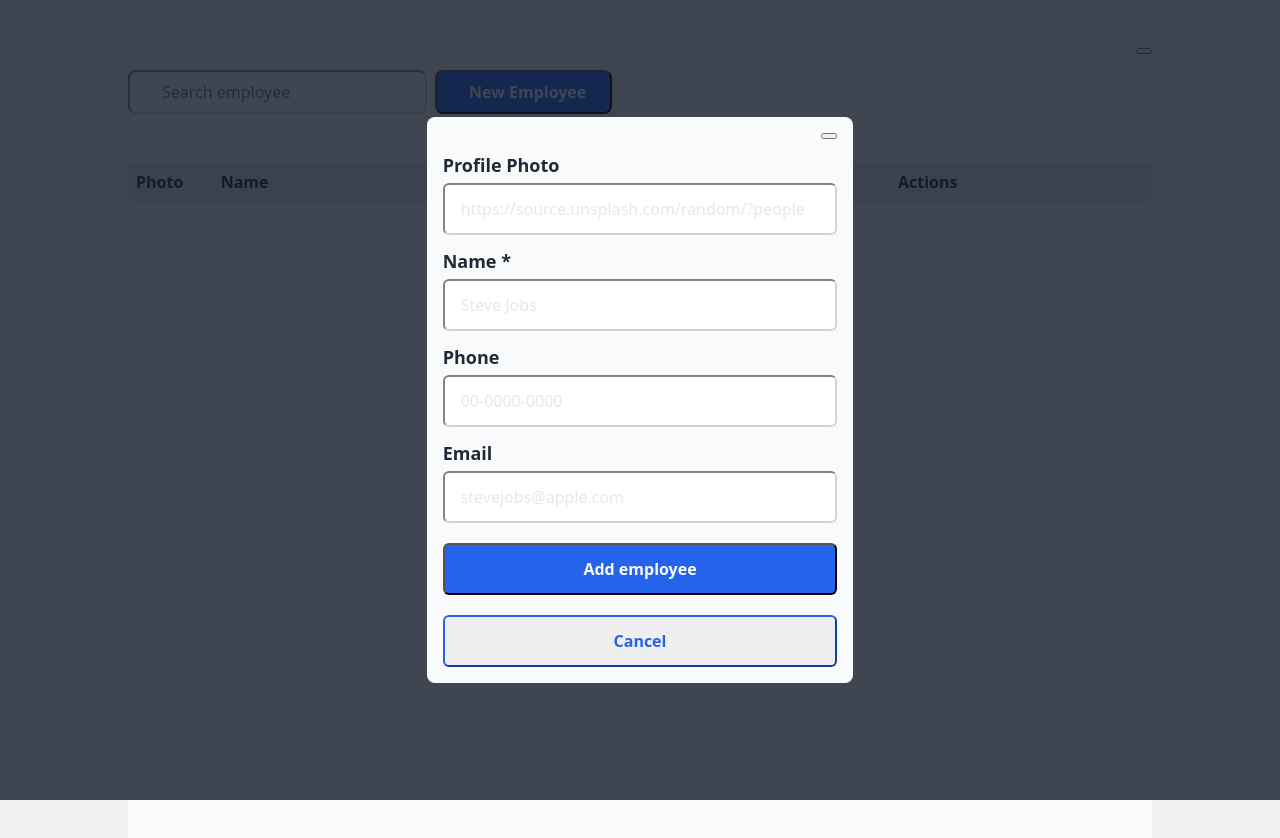
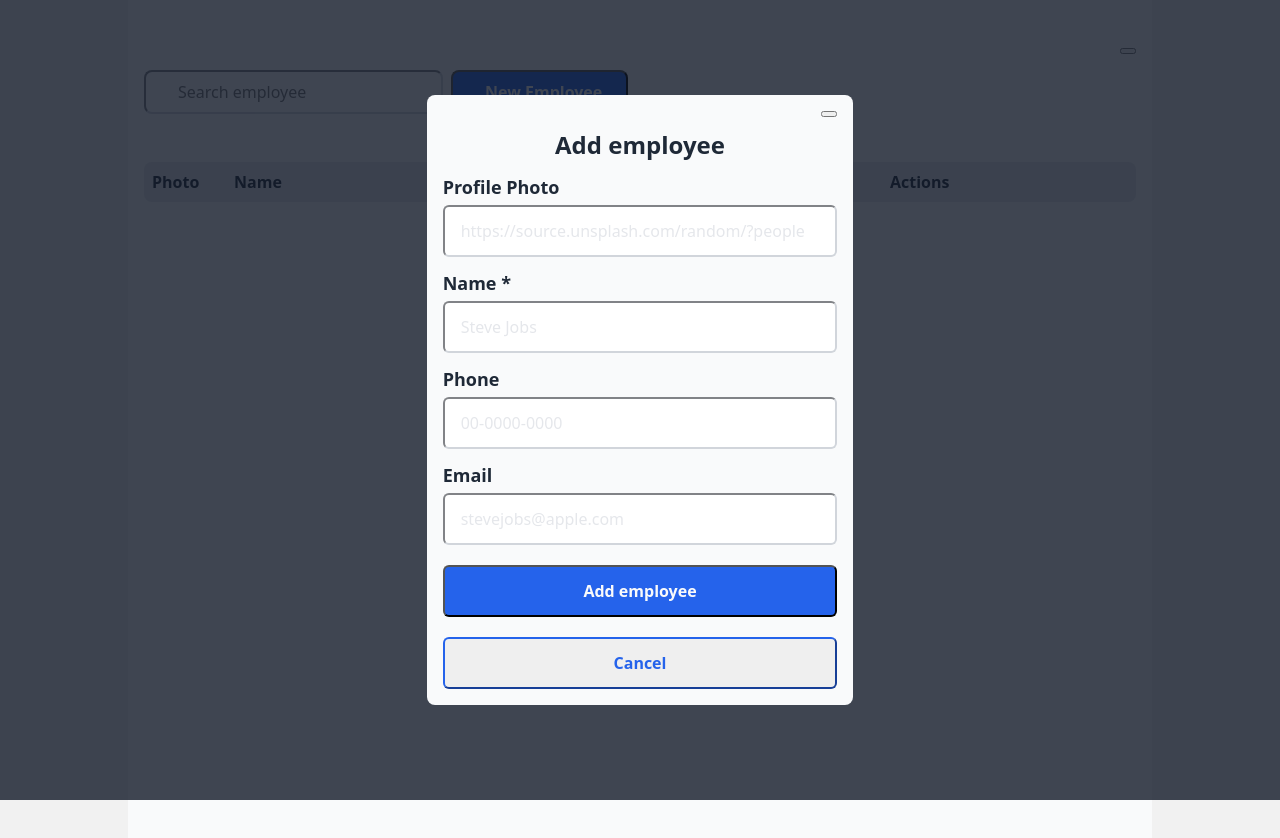
Before and after one commit to cesswhite/brive-soluciones-test, a Nuxt app: page / in a window 1280 px wide. Both pictures are taken after a click on the button "New Employee". Shown: the top 838 px of the page. Built offline with nearby package versions, Linux system fonts and the light colour scheme.

Commit message:
Minor changes in UI

```diff
--- a/components/Modal.vue
+++ b/components/Modal.vue
@@ -6,6 +6,9 @@
           <button @click.prevent="closeModal"
             class="text-xl text-gray-800 i-heroicons-solid-x-mark dark:text-gray-50" />
         </div>
+        <h1 class="font-bold text-center text-2xl text-gray-800 dark:text-gray-50">
+          {{ props.mode === "edit" ? "Edit employee" : "Add employee" }}
+        </h1>
         <div class="flex flex-col gap-1">
           <label for="photo" class="font-semibold text-lg text-gray-800 dark:text-gray-50">
             Profile Photo
@@ -36,7 +39,7 @@
           </label>
           <input @keydown="onKeyDown" placeholder="stevejobs@apple.com" name="email"
             class="rounded-md border-2 border-gray-300 py-3 px-4 placeholder-gray-200 dark:bg-dark-200 dark:border-dark-400 dark:placeholder-dark-50 dark:text-gray-50"
-            v-model="email" type="email" />
+            v-model="email" type="email" max="25" maxlength="25" />
         </div>
 
         <button
--- a/components/Table.vue
+++ b/components/Table.vue
@@ -30,13 +30,13 @@
               {{ employee.name.charAt(0) }}
             </div>
           </div>
-          <div class="font-medium text-lg text-gray-800 col-span-3 capitalize dark:text-gray-50">
+          <div class="font-medium text-lg text-gray-800 col-span-3 truncate capitalize dark:text-gray-50">
             {{employee.name}}
           </div>
           <div class="font-medium text-lg text-gray-800 col-span-2 dark:text-gray-50">
             {{employee.phone}}
           </div>
-          <div class="font-medium text-lg text-gray-800 col-span-3 dark:text-gray-50">
+          <div class="font-medium text-lg text-gray-800 col-span-3 truncate dark:text-gray-50">
             {{employee.email}}
           </div>
           <div class="flex gap-2 col-span-3">
@@ -70,18 +70,15 @@
             </div>
             <div class="flex border-b-2 border-gray-200 py-2 items-center justify-between dark:border-dark-200">
               <div class="font-medium text-dark-800 inline dark:text-gray-50">Name</div>
-              <div class="text-dark-800 inline
-dark:text-gray-50">{{ employee.name }}</div>
+              <div class="text-dark-800 inline dark:text-gray-50">{{ employee.name }}</div>
             </div>
             <div class="flex border-b-2 border-gray-200 py-2 items-center justify-between dark:border-dark-200">
               <div class="font-medium text-dark-800 inline dark:text-gray-50">Phone</div>
-              <div class="text-dark-800 inline
-dark:text-gray-50">{{ employee.phone }}</div>
+              <div class="text-dark-800 inline dark:text-gray-50">{{ employee.phone }}</div>
             </div>
             <div class="flex border-b-2 border-gray-200 py-2 items-center justify-between dark:border-dark-200">
               <div class="font-medium text-dark-800 inline dark:text-gray-50">Email</div>
-              <div class="text-dark-800 inline
-dark:text-gray-50">{{ employee.email }}</div>
+              <div class="text-dark-800 inline dark:text-gray-50">{{ employee.email }}</div>
             </div>
             <div class="mt-2">
               <button
--- a/pages/index.vue
+++ b/pages/index.vue
@@ -1,6 +1,6 @@
 <template>
   <div
-    class="h-auto mx-auto bg-gray-50 border-l-2 border-r-2 border-gray-200 w-full px-4 pt-12 lg:max-w-screen-lg xl:px-0 dark:bg-dark-600 dark:border-dark-400">
+    class="h-auto mx-auto bg-gray-50 border-l-2 border-r-2 border-gray-200 w-full px-4 pt-12 lg:max-w-screen-lg 2xl:max-w-screen-2xl dark:bg-dark-600 dark:border-dark-400">
     <div class="flex px-2 items-center justify-end md:px-0">
       <button class="text-gray-800 dark:text-gray-50" @click="toggleDark">
         <div class="text-xl i-heroicons-solid-moon dark:i-heroicons-solid-sun" />
```
